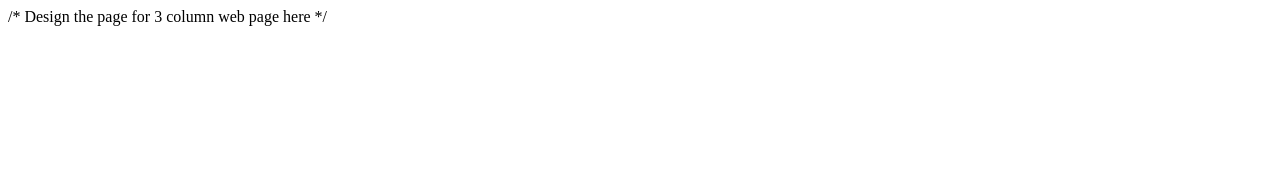
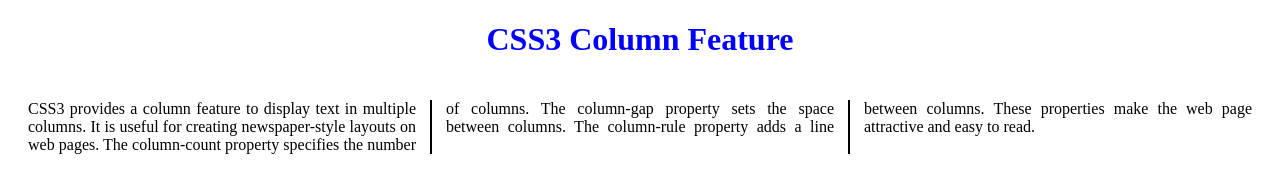
Before and after one commit to pasupathipasupathi766-ship-it/html5, a website: page index.html in a window 1280 px wide. Drawn offline with Linux system fonts and the light colour scheme.

Commit message:
Update index.html

```diff
--- a/index.html
+++ b/index.html
@@ -1,17 +1,42 @@
+
 <!DOCTYPE html>
-<html lang="en">
+<html>
 <head>
-<meta charset="UTF-8">
-<meta name="viewport" content="width=device-width, initial-scale=1.0">
-<title>CSS3 Multi-Column Layout</title>
+    <title>CSS3 Column Feature</title>
 
-<style>
-/* Write the CSS required for this page here */
-</style>
+    <style>
+        h1 {
+            text-align: center;
+            color: blue;
+        }
 
+        .content {
+            column-count: 3;
+            column-gap: 30px;
+            column-rule: 2px solid black;
+            text-align: justify;
+            padding: 20px;
+        }
+    </style>
 </head>
 
 <body>
-/* Design the page for 3 column web page here */
+
+    <h1>CSS3 Column Feature</h1>
+
+    <div class="content">
+        CSS3 provides a column feature to display text
+        in multiple columns. It is useful for creating
+        newspaper-style layouts on web pages.
+
+        The column-count property specifies the number
+        of columns. The column-gap property sets the
+        space between columns.
+
+        The column-rule property adds a line between
+        columns. These properties make the web page
+        attractive and easy to read.
+    </div>
+
 </body>
 </html>
```
